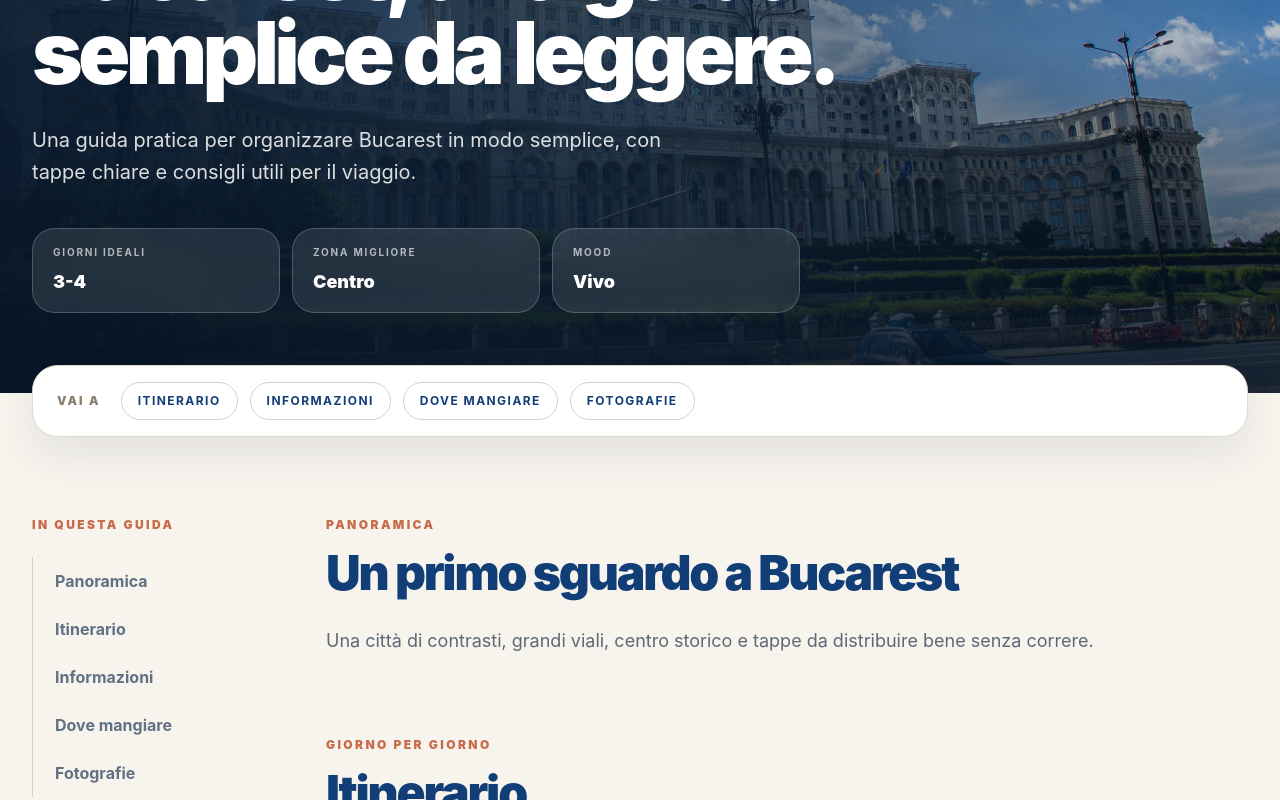
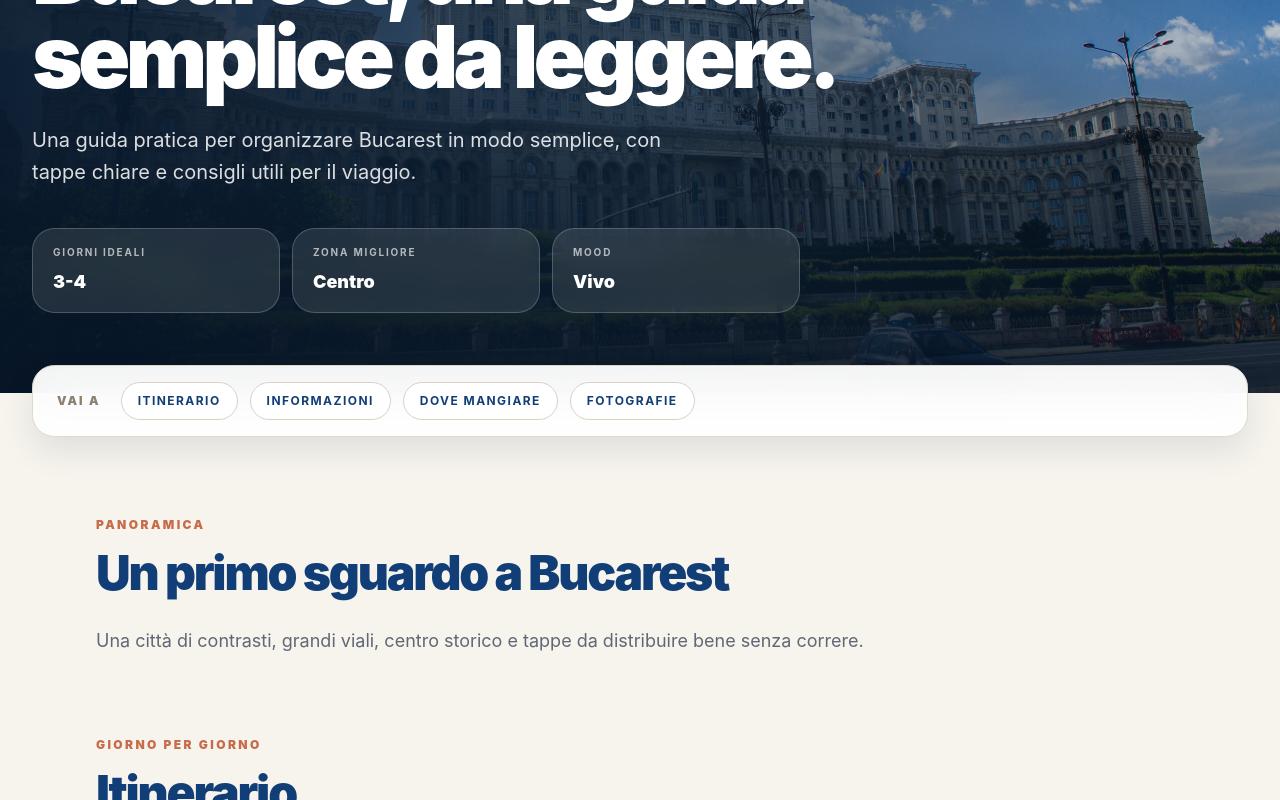
Before and after one commit to tuvericlaudio-stack/europando, a React (Vite) app: page /destinazioni/bucarest in a window 1280 px wide. Shown: the part 396-1196 px from the top of the page. Built offline with nearby package versions, Linux system fonts and the light colour scheme.

Commit message:
Ottimizza la pagina destinazione su mobile

```diff
--- a/src/pages/DestinationPage.jsx
+++ b/src/pages/DestinationPage.jsx
@@ -109,7 +109,7 @@ export default function DestinationPage({
       <main>
         {/* HERO */}
         <section className="relative overflow-hidden">
-          <div className="relative min-h-[620px] md:min-h-[700px]">
+          <div className="relative min-h-[560px] sm:min-h-[620px] md:min-h-[700px]">
             <img
               src={destination.image}
               alt={`Veduta di ${destination.name}`}
@@ -120,8 +120,7 @@ export default function DestinationPage({
             <div className="absolute inset-0 bg-gradient-to-r from-[#08192d]/95 via-[#102842]/72 to-[#102842]/20" />
             <div className="absolute inset-0 bg-gradient-to-t from-[#071525]/85 via-transparent to-[#071525]/25" />
 
-            <div className="relative mx-auto flex min-h-[620px] max-w-7xl flex-col px-5 pb-16 pt-8 md:min-h-[700px] md:px-8 md:pb-20 md:pt-12">
-              <div>
+            <div className="relative mx-auto flex min-h-[560px] max-w-7xl flex-col px-5 pb-10 pt-6 sm:min-h-[620px] sm:pb-14 md:min-h-[700px] md:px-8 md:pb-20 md:pt-12">              <div>
               <button
                 type="button"
                 onClick={() => navigateTo("/destinazioni")}
@@ -137,21 +136,18 @@ export default function DestinationPage({
                   {destination.tag}
                 </p>
 
-                <h1 className="mt-5 max-w-4xl text-5xl font-black leading-[0.98] tracking-[-0.055em] text-white sm:text-6xl md:text-7xl lg:text-[5.4rem]">
-                  {destination.heroTitle}
+                <h1 className="mt-5 max-w-4xl break-words text-[2.75rem] font-black leading-[0.98] tracking-[-0.055em] text-white sm:text-6xl md:text-7xl lg:text-[5.4rem]">                  {destination.heroTitle}
                 </h1>
 
-                <p className="mt-7 max-w-2xl text-lg leading-8 text-white/85 md:text-xl">
-                  {destination.intro}
+                <p className="mt-6 max-w-2xl text-base leading-7 text-white/85 sm:text-lg sm:leading-8 md:text-xl">                  {destination.intro}
                 </p>
 
                 {Array.isArray(destination.stats) &&
                   destination.stats.length > 0 && (
-                    <div className="mt-10 grid max-w-3xl grid-cols-1 gap-3 sm:grid-cols-3">
-                      {destination.stats.map((stat) => (
+                    <div className="mt-8 flex max-w-3xl gap-3 overflow-x-auto pb-2 sm:mt-10 sm:grid sm:grid-cols-3 sm:overflow-visible sm:pb-0">                      {destination.stats.map((stat) => (
                       <div
                         key={stat.label}
-                          className="rounded-[1.4rem] border border-white/20 bg-white/10 px-5 py-4 backdrop-blur-md"
+                        className="min-w-[185px] rounded-[1.4rem] border border-white/20 bg-white/10 px-5 py-4 backdrop-blur-md sm:min-w-0"
                       >
                         <p className="text-[10px] font-bold uppercase tracking-[0.18em] text-white/65">
                           {stat.label}
@@ -170,8 +166,8 @@ export default function DestinationPage({
         </section>
 
         {/* INDICE RAPIDO */}
-        <section className="relative z-10 mx-auto -mt-7 max-w-7xl px-5 md:px-8">
-          <div className="rounded-[1.6rem] border border-[#e0d7cb] bg-white p-4 shadow-[0_18px_40px_rgba(31,45,61,0.09)]">
+        <section className="sticky top-[78px] z-40 mx-auto -mt-7 max-w-7xl px-5 md:top-[88px] md:px-8">
+          <div className="rounded-[1.4rem] border border-[#e0d7cb] bg-white/95 p-3 shadow-[0_14px_32px_rgba(31,45,61,0.10)] backdrop-blur-xl sm:p-4">
             <div className="flex items-center gap-3 overflow-x-auto">
               <span className="shrink-0 px-2 text-xs font-black uppercase tracking-[0.17em] text-[#8b7f70]">
                 Vai a
@@ -196,61 +192,7 @@ export default function DestinationPage({
           </div>
         </section>
 
-        <div className="mx-auto grid max-w-7xl gap-12 px-5 py-16 md:px-8 md:py-20 lg:grid-cols-[230px_minmax(0,1fr)] lg:gap-16">
-          {/* INDICE DESKTOP */}
-          <aside className="hidden lg:block">
-            <div className="sticky top-8">
-              <p className="text-xs font-black uppercase tracking-[0.2em] text-[#c86b4a]">
-                In questa guida
-              </p>
-
-              <nav className="mt-6 border-l border-[#d8cdbf]">
-                <a
-                  href="#panoramica"
-                  className="block border-l-2 border-transparent px-5 py-3 font-bold text-[#617083] transition hover:border-[#123e78] hover:text-[#123e78]"
-                >
-                  Panoramica
-                </a>
-
-                {hasItinerary && (
-                  <a
-                    href="#itinerario"
-                    className="block border-l-2 border-transparent px-5 py-3 font-bold text-[#617083] transition hover:border-[#123e78] hover:text-[#123e78]"
-                  >
-                    Itinerario
-                  </a>
-                )}
-
-                {hasPracticalInfo && (
-                  <a
-                    href="#informazioni"
-                    className="block border-l-2 border-transparent px-5 py-3 font-bold text-[#617083] transition hover:border-[#123e78] hover:text-[#123e78]"
-                  >
-                    Informazioni
-                  </a>
-                )}
-
-                {hasFoodGuide && (
-                  <a
-                    href="#mangiare"
-                    className="block border-l-2 border-transparent px-5 py-3 font-bold text-[#617083] transition hover:border-[#123e78] hover:text-[#123e78]"
-                  >
-                    Dove mangiare
-                  </a>
-                )}
-
-                {hasGallery && (
-                  <a
-                    href="#galleria"
-                    className="block border-l-2 border-transparent px-5 py-3 font-bold text-[#617083] transition hover:border-[#123e78] hover:text-[#123e78]"
-                  >
-                    Fotografie
-                  </a>
-                )}
-              </nav>
-            </div>
-          </aside>
-
+        <div className="mx-auto max-w-6xl px-5 py-16 md:px-8 md:py-20">
           {/* CONTENUTO */}
           <div className="min-w-0">
             {/* PANORAMICA */}
@@ -290,7 +232,7 @@ export default function DestinationPage({
                   scoprire la città senza riempire troppo ogni giornata.
                 </p>
 
-                <div className="relative mt-12 ml-5 border-l border-[#d5c8b8] pl-10 md:ml-6 md:pl-14">
+                <div className="relative mt-10 ml-4 border-l border-[#d5c8b8] pl-8 sm:ml-5 sm:pl-10 md:mt-12 md:ml-6 md:pl-14">
                   {destination.itineraryDays.map((day, index) => {
                     const titleParts = day.label.split("—");
 
@@ -304,7 +246,7 @@ export default function DestinationPage({
                         key={day.label}
                         className="relative pb-14 last:pb-0"
                       >
-                        <div className="absolute -left-[61px] top-0 flex h-12 w-12 items-center justify-center rounded-full border-4 border-[#f7f4ee] bg-[#123e78] text-sm font-black text-white md:-left-[73px]">
+                        <div className="absolute -left-[49px] top-0 flex h-10 w-10 items-center justify-center rounded-full border-4 border-[#f7f4ee] bg-[#123e78] text-xs font-black text-white sm:-left-[61px] sm:h-12 sm:w-12 sm:text-sm md:-left-[73px]">
                           {String(index + 1).padStart(2, "0")}
                         </div>
 
```
Lines whose indentation alone changed are shown as unchanged.
